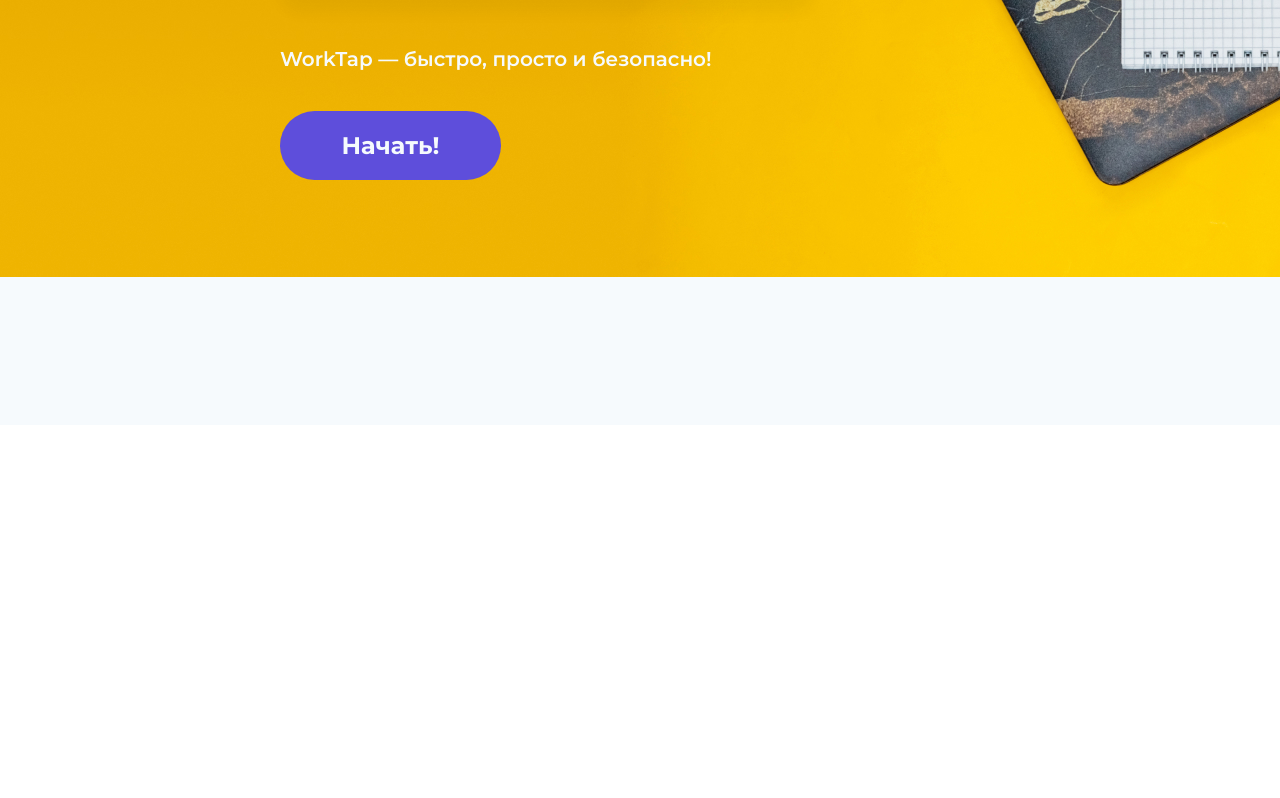
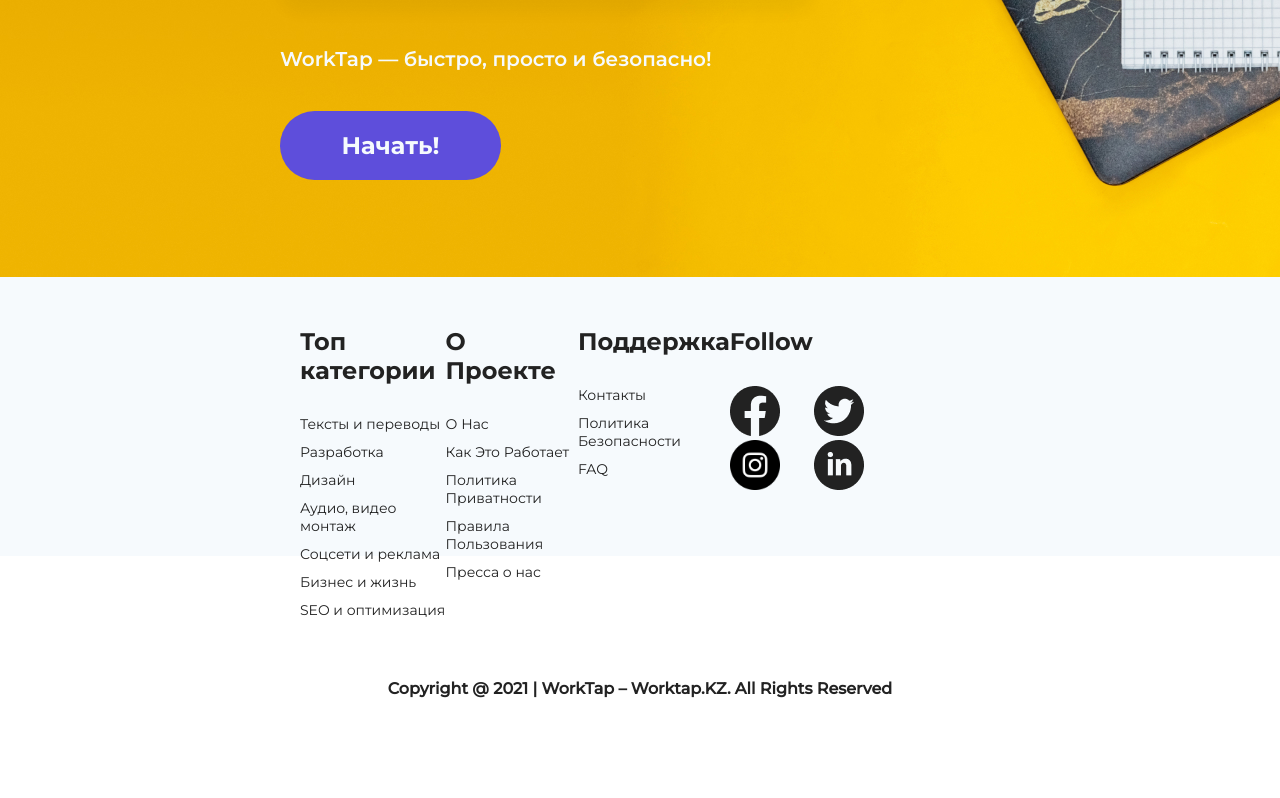
Before and after one commit to BexzodTermiziy/BT.Figma.WORKTOP, a plain HTML site: page index.html in a window 1280 px wide. Shown: the part 3664-4462 px from the top of the page. Before the commit the page ends 4089 px from the top, so only its background shows below. Drawn offline with Linux system fonts and the light colour scheme.

Commit message:
BT.Figma.WORKTOP

```diff
--- a/index.html
+++ b/index.html
@@ -336,6 +336,49 @@
             <button type="submit" class="help-buttom">Начать!</button>
         </div>
         <!-- Как WorkTap помогает бизнесу End  -->
+        <!-- Footer Start -->
+        <div class="footer">
+            <footer>
+                <div class="footer-top">
+                    <h1 class="footer-h1">Топ категории</h1>
+                    <p class="footer-p">Тексты и переводы</p>
+                    <p class="footer-p">Разработка</p>
+                    <p class="footer-p">Дизайн</p>
+                    <p class="footer-p">Аудио, видео монтаж</p>
+                    <p class="footer-p">Соцсети и реклама</p>
+                    <p class="footer-p">Бизнес и жизнь</p>
+                    <p class="footer-p">SEO и оптимизация</p>
+                </div>
+
+               <div class="footer-top">
+                    <h1 class="footer-h1">О Проекте</h1>
+                    <p class="footer-p">О Нас</p>
+                    <p class="footer-p">Как Это Работает</p>
+                    <p class="footer-p">Политика Приватности</p>
+                    <p class="footer-p">Правила Пользования</p>
+                    <p class="footer-p">Пресса о нас</p>
+                </div>
+
+               <div class="footer-top">
+                    <h1 class="footer-h1">Поддержка</h1>
+                    <p class="footer-p">Контакты</p>
+                    <p class="footer-p">Политика Безопасности</p>
+                    <p class="footer-p">FAQ</p>
+                </div>
+
+                 <div class="footer-top">
+                    <h1 class="footer-h1">Follow</h1>
+                    <img class="footer-top-img" src="./img/Vector (32).png" alt="">
+                    <img class="footer-top-img" src="./img/Vector (33).png" alt="">
+                    <img class="footer-img" src="./img/instagram_icon_231990.webp" alt="">
+                    <img src="./img/Vector (34).png" alt="">
+                </div>
+            </footer>
+            <div class="footer-bottom">
+                <h2 class="footer-h2">Copyright @ 2021 | WorkTap – Worktap.KZ. All Rights Reserved</h2>
+            </div>
+        </div>
+        <!-- Footer End -->
     </div>
 </body>
 </html>
--- a/main.css
+++ b/main.css
@@ -23,7 +23,7 @@
 
 .container {
     max-width: 1920px;
-    height: 4089px;
+    height: 4220px;
     background-color:#F6FAFD ;
     /* background: #F6FAFD; */
 }
@@ -55,7 +55,8 @@ a {
 }
 
 a:hover {
-    color: #099B79;
+    /* color: #099B79; */
+    color:goldenrod;
 }
 
 .navbar-bottom {
@@ -541,8 +542,8 @@ input {
     color: #F6FAFD;
     font-size:20px;
     font-family: m-600;
+    padding-bottom: 40px;
     padding-top: 20px;
-    padding-bottom: 40px;
 }
 
 .help-buttom {
@@ -562,3 +563,52 @@ input {
     background-color: #0B0C63;
 }
 /* Как WorkTap помогает бизнесу End */
+
+/* Footer Start */
+.footer {
+    /* height: 458px; */
+}
+
+.footer-bottom {
+    text-align: center;
+}
+
+footer {
+    display: flex;
+    justify-content: space-between;
+    padding: 50px 317px 0px 300px;
+}
+
+.footer-h1 {
+    color: #222222;
+    font-size:24px;
+    font-family: m-700;
+    padding-bottom: 30px;
+}
+
+.footer-p {
+    color: #222222;
+    font-size:14px;
+    font-family: m-400;
+    padding-bottom: 10px;
+}
+
+.footer-top-img {
+    margin-right: 30px;
+    cursor: pointer;
+}
+
+.footer-img {
+    width: 50px;
+    height:50px;
+    margin-right: 30px;
+    cursor: pointer;
+}
+
+.footer-h2 {
+    color: #222222;
+    font-size:16px;
+    font-family: m-500;
+    padding: 50px 0px 100px 0px;
+}
+/* Footer End */
```
